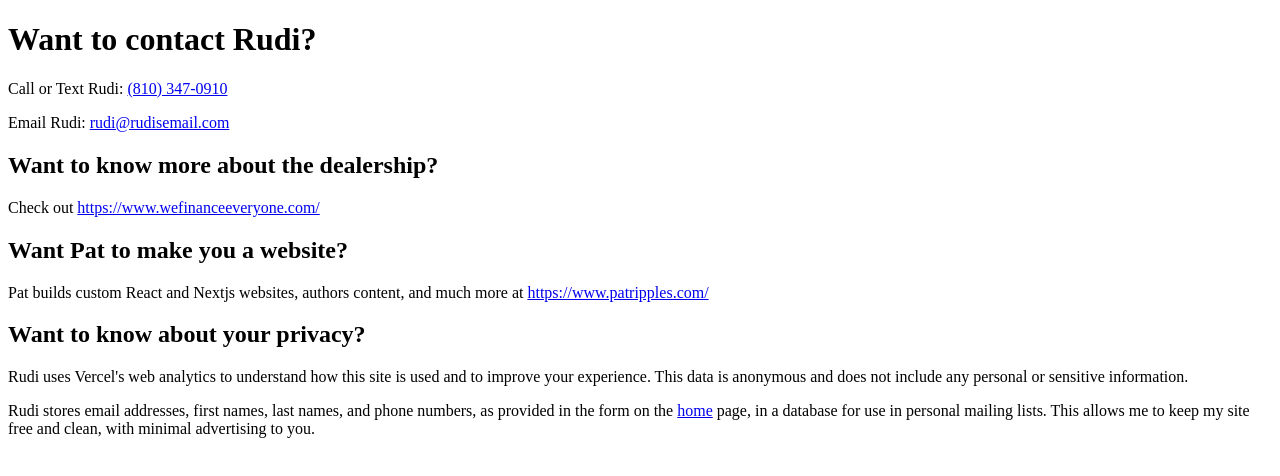
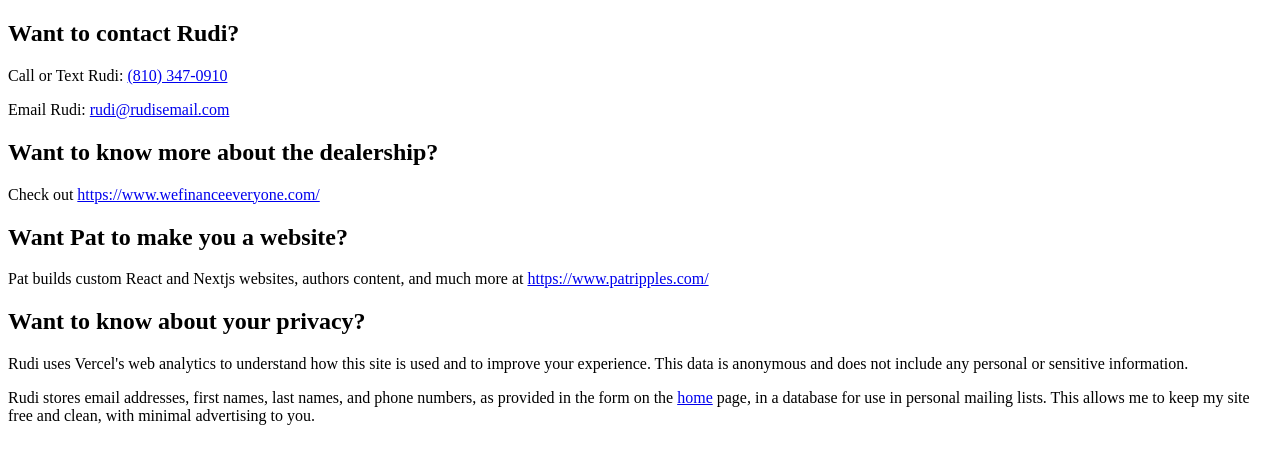
Before and after one commit to YouGuavas/RudiFromFlint, a Next.js app: page /contact in a window 1280 px wide. Shown: the top 476 px of the page. Built offline with nearby package versions, Linux system fonts and the light colour scheme.

Commit message:
Add sections

```diff
--- a/app/contact/page.tsx
+++ b/app/contact/page.tsx
@@ -18,6 +18,7 @@ export default function Home() {
 	return (
 		<ProviderWrapper>
 			<main className={`main center`}>
+				<section>
 					<h1 className="uppercase style-2 thin font-large">
 						Want to contact Rudi?
 					</h1>
@@ -39,6 +40,8 @@ export default function Home() {
 							rudi@rudisemail.com
 						</Link>
 					</p>
+				</section>
+				<section>
 					<h2 className="uppercase style-2 thin font-large">
 						Want to know more about the dealership?
 					</h2>
@@ -51,12 +54,14 @@ export default function Home() {
 							https://www.wefinanceeveryone.com/
 						</Link>
 					</p>
+				</section>
+				<section>
 					<h2 className="uppercase style-2 thin font-large">
 						Want Pat to make you a website?
 					</h2>
 					<p className={`paragraph width-full block`}>
-					Pat builds custom React and Nextjs websites, authors content, and much
-					more at{' '}
+						Pat builds custom React and Nextjs websites, authors content, and
+						much more at{' '}
 						<Link
 							className={`no-deco style-1`}
 							href="https://www.patripples.com/"
@@ -64,7 +69,8 @@ export default function Home() {
 							https://www.patripples.com/
 						</Link>
 					</p>
-
+				</section>
+				<section>
 					<h2 className="uppercase style-2 thin font-large">
 						Want to know about your privacy?
 					</h2>
@@ -79,9 +85,10 @@ export default function Home() {
 						<Link className={`no-deco style-1`} href="..">
 							home
 						</Link>{' '}
-					page, in a database for use in personal mailing lists. This allows me
-					to keep my site free and clean, with minimal advertising to you.
+						page, in a database for use in personal mailing lists. This allows
+						me to keep my site free and clean, with minimal advertising to you.
 					</p>
+				</section>
 			</main>
 		</ProviderWrapper>
 	);
```
Lines whose indentation alone changed are shown as unchanged.
